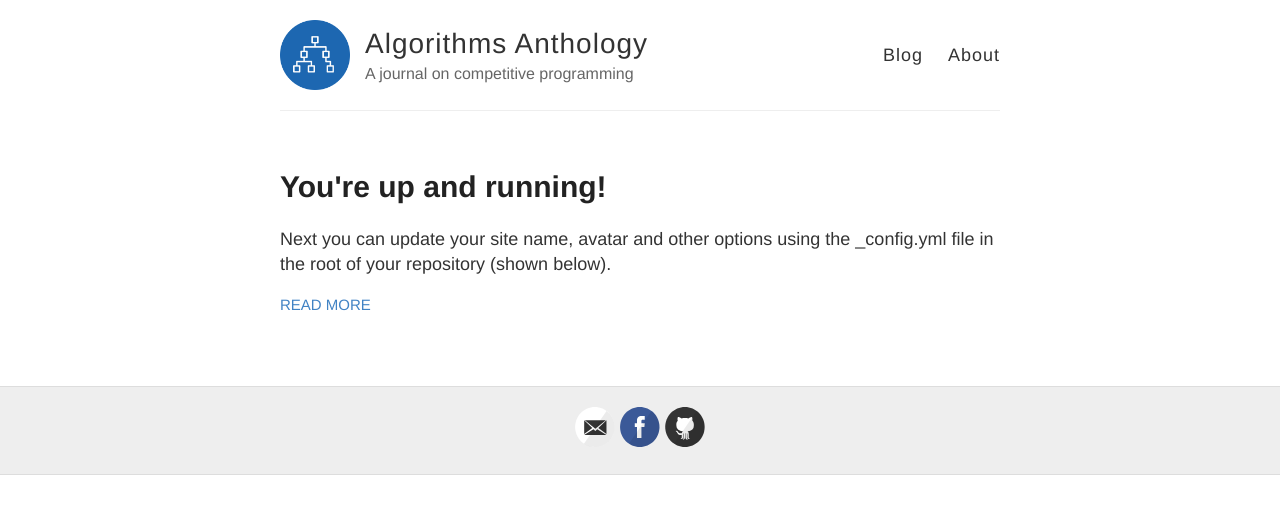
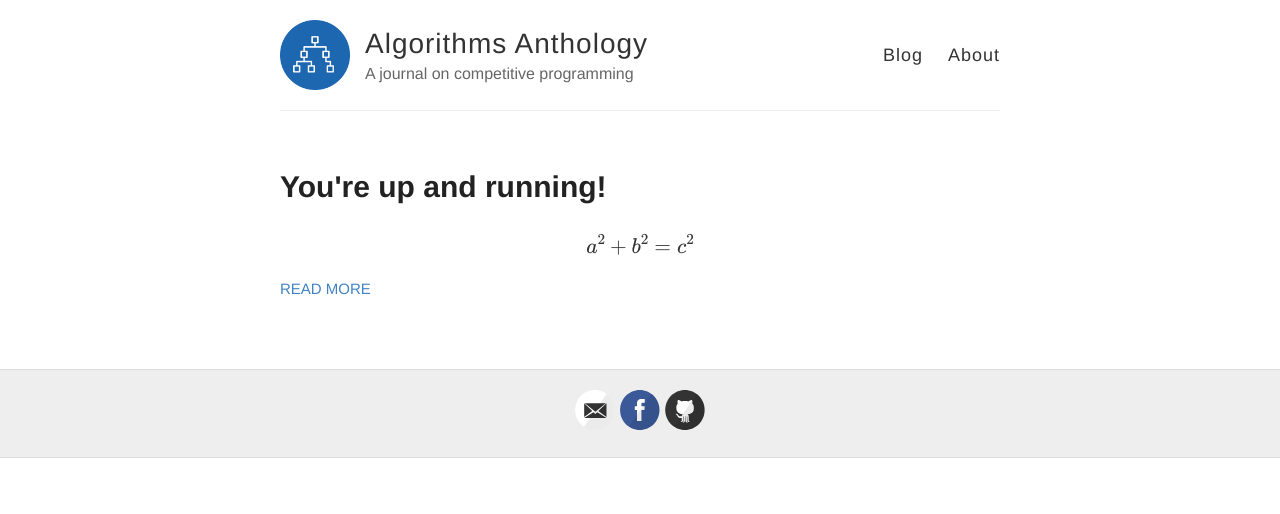
Before and after one commit to algorithms-anthology/algorithms-anthology.github.io, a Jekyll site: the page built from index.html, in a window 1280 px wide. Shown: the top 514 px of the page. Built offline with Jekyll 4.4.1, drawn with Linux system fonts in a browser that asks for light colours; formulas are drawn with MathJax 3.

Commit message:
added latex support

```diff
--- a/_layouts/default.html
+++ b/_layouts/default.html
@@ -8,7 +8,7 @@
     <!--[if lt IE 9]>
       <script src="http://html5shiv.googlecode.com/svn/trunk/html5.js"></script>
     <![endif]-->
-
+<script type="text/javascript" src="http://cdn.mathjax.org/mathjax/latest/MathJax.js?config=TeX-AMS-MML_HTMLorMML"></script>
     <link rel="stylesheet" type="text/css" href="{{ site.baseurl }}/style.css" />
     <link rel="alternate" type="application/rss+xml" title="{{ site.name }} - {{ site.description }}" href="{{ site.baseurl }}/feed.xml" />
 
--- a/_posts/2014-3-3-Hello-World.md
+++ b/_posts/2014-3-3-Hello-World.md
@@ -2,6 +2,8 @@
 layout: post
 title: You're up and running!
 ---
+
+$$a^{2} + b^{2} = c^{2}$$
 
 Next you can update your site name, avatar and other options using the _config.yml file in the root of your repository (shown below).
 
```
Also changed, not shown: index.html (line endings or trailing spaces), 4 other files.
